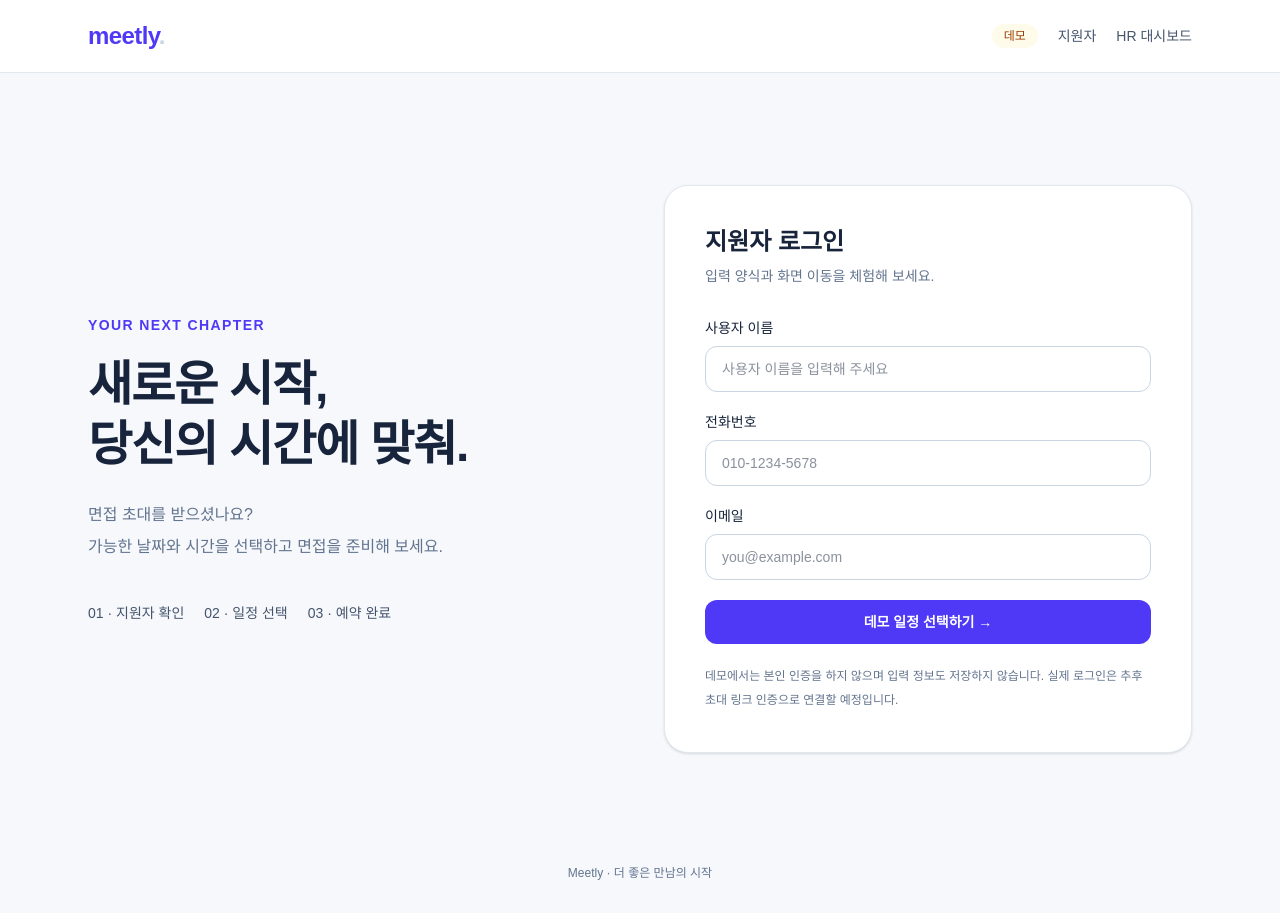
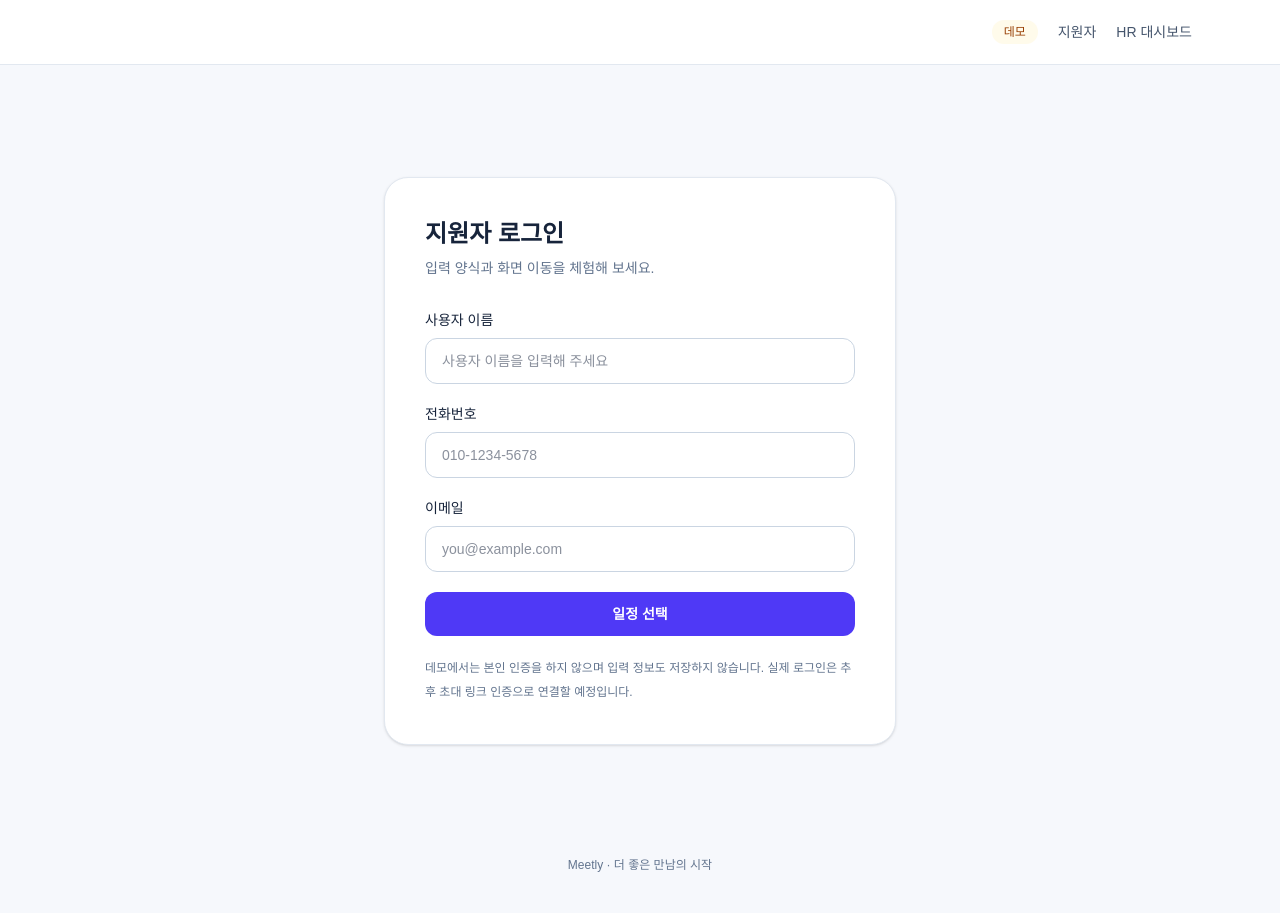
Before and after one commit to sunlooking0519-cpu/interview-scheduler, a Next.js app: page /login in a window 1280 px wide. Built offline with nearby package versions, Linux system fonts and the light colour scheme.

Commit message:
Simplify candidate login page

```diff
--- a/src/app/(candidate)/login/page.tsx
+++ b/src/app/(candidate)/login/page.tsx
@@ -2,15 +2,9 @@ import { LoginForm } from "@/features/auth/components/login-form";
 
 export default function LoginPage() {
   return (
-    <div className="grid items-center gap-12 py-6 md:grid-cols-2 md:py-12">
-      <section>
-        <p className="mb-5 text-sm font-semibold tracking-widest text-indigo-600">YOUR NEXT CHAPTER</p>
-        <h1 className="text-4xl leading-tight font-bold tracking-tight md:text-5xl">새로운 시작,<br />당신의 시간에 맞춰.</h1>
-        <p className="mt-6 max-w-md leading-8 text-slate-500">면접 초대를 받으셨나요?<br />가능한 날짜와 시간을 선택하고 면접을 준비해 보세요.</p>
-        <ol className="mt-10 flex flex-wrap gap-5 text-sm text-slate-600"><li>01 · 지원자 확인</li><li>02 · 일정 선택</li><li>03 · 예약 완료</li></ol>
-      </section>
+    <div className="mx-auto max-w-lg py-6 md:py-12">
       <section className="rounded-3xl border border-slate-200 bg-white p-8 shadow-sm md:p-10">
-        <h2 className="text-2xl font-bold">지원자 로그인</h2>
+        <h1 className="text-2xl font-bold">지원자 로그인</h1>
         <p className="mt-2 text-sm text-slate-500">입력 양식과 화면 이동을 체험해 보세요.</p>
         <LoginForm />
       </section>
--- a/src/components/layout/header.tsx
+++ b/src/components/layout/header.tsx
@@ -3,8 +3,7 @@ import Link from "next/link";
 export function Header() {
   return (
     <header className="border-b border-slate-200 bg-white">
-      <div className="mx-auto flex max-w-6xl items-center justify-between px-6 py-5">
-        <Link href="/login" className="text-2xl font-black tracking-tight text-indigo-600">meetly<span className="text-slate-300">.</span></Link>
+      <div className="mx-auto flex max-w-6xl items-center justify-end px-6 py-5">
         <nav aria-label="주 메뉴" className="flex items-center gap-5 text-sm">
           <span className="rounded-full bg-amber-50 px-3 py-1 text-xs font-medium text-amber-800">데모</span>
           <Link href="/login" className="text-slate-600 hover:text-indigo-600">지원자</Link>
--- a/src/features/auth/components/login-form.tsx
+++ b/src/features/auth/components/login-form.tsx
@@ -10,7 +10,7 @@ export function LoginForm() {
       <label htmlFor="candidate-name" className="block text-sm font-medium">사용자 이름<input id="candidate-name" name="name" type="text" autoComplete="name" required maxLength={60} placeholder="사용자 이름을 입력해 주세요" className="mt-2 w-full rounded-xl border border-slate-300 px-4 py-3" /></label>
       <label htmlFor="candidate-phone" className="block text-sm font-medium">전화번호<input id="candidate-phone" name="phone" type="tel" inputMode="tel" autoComplete="tel" required maxLength={20} placeholder="010-1234-5678" className="mt-2 w-full rounded-xl border border-slate-300 px-4 py-3" /></label>
       <label className="block text-sm font-medium">이메일<input name="email" type="email" autoComplete="email" required placeholder="you@example.com" className="mt-2 w-full rounded-xl border border-slate-300 px-4 py-3" /></label>
-      <Button type="submit" className="w-full">데모 일정 선택하기 →</Button>
+      <Button type="submit" className="w-full">일정 선택</Button>
       <p className="text-xs leading-6 text-slate-500">데모에서는 본인 인증을 하지 않으며 입력 정보도 저장하지 않습니다. 실제 로그인은 추후 초대 링크 인증으로 연결할 예정입니다.</p>
     </form>
   );
```
